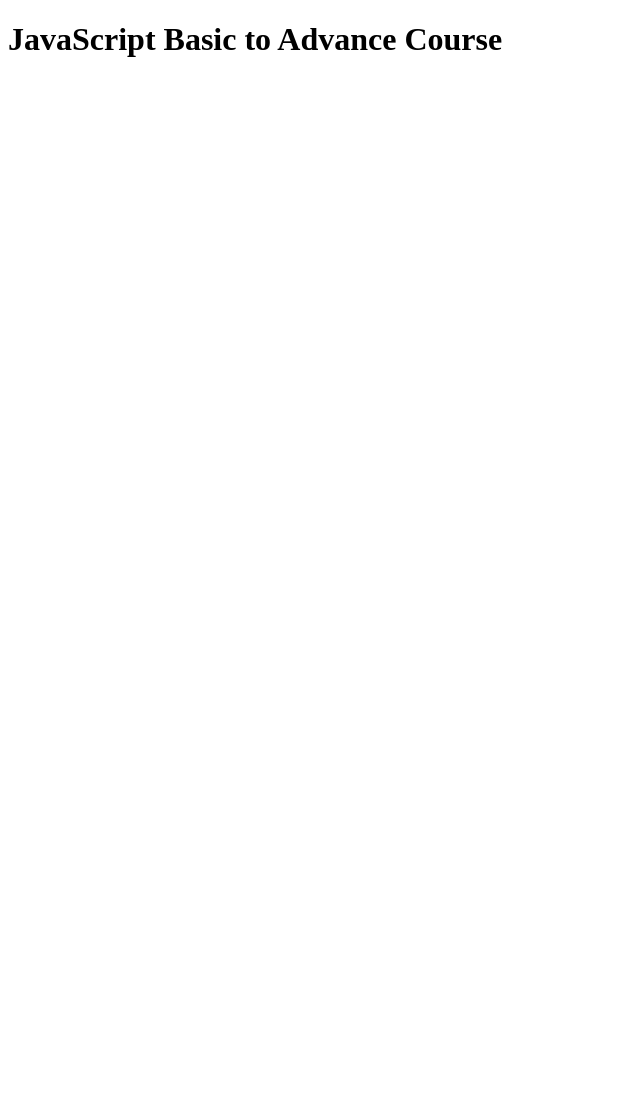
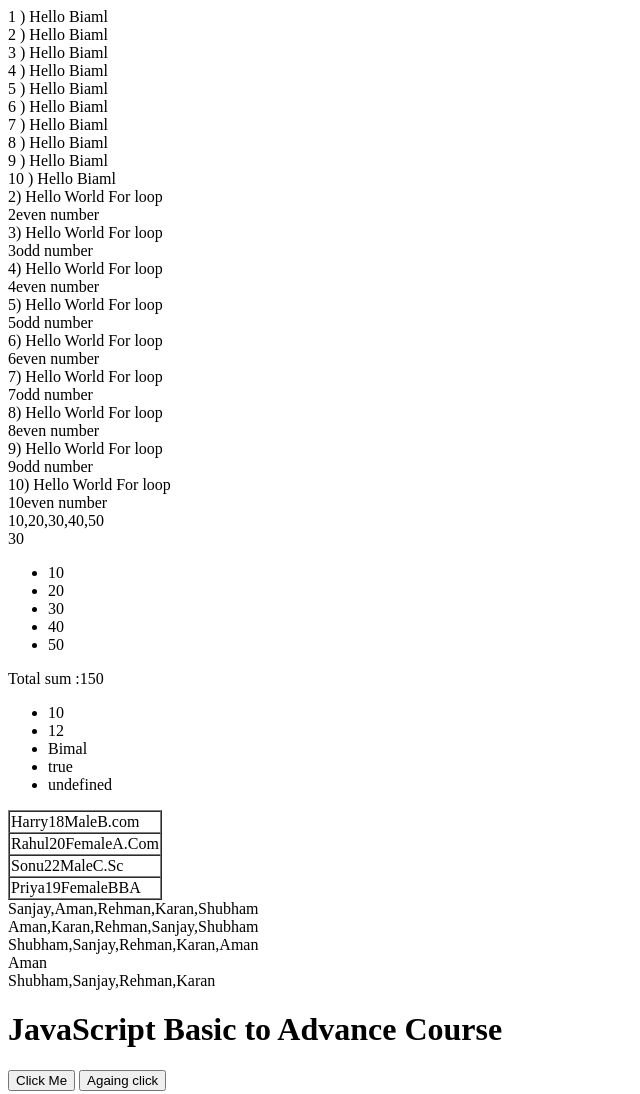
Before and after one commit to Bimalyadav9159/Javascript_Course, a plain HTML site: page index.html in a window 1280 px wide. Shown: the whole page, without its empty margins (0-640 px from the left). Before the commit the page ends 800 px from the top, so only its background shows below. Drawn offline with Linux system fonts and the light colour scheme.

Commit message:
Added array function

```diff
--- a/index.html
+++ b/index.html
@@ -11,6 +11,8 @@
 </head>
 <body>
     <h1>JavaScript Basic to Advance Course</h1>
+   <button onclick="hello()">Click Me</button>
+   <button oncontextmenu="hello()">Againg click</button>
 
 </body>
 </html>
--- a/introduction3.js
+++ b/introduction3.js
@@ -0,0 +1,121 @@
+// Javascript Basic event
+function hello(){
+    alert("Hello Everyone")
+}
+
+var a = 1;
+while(a <= 10){
+    document.write( a + " ) Hello Biaml<br>");
+    a = a+1;
+}
+/*
+var b = 1;
+document.write("<ul>");
+while(b <= 10 ){
+    document.write("<li>Hello Yahoo baba </li>");
+    b = b+1;
+
+}
+document.write("</ul>");
+*/
+
+// Example  *  for loop
+
+for(let b = 2; b <= 10; b++){
+    document.write( b + ") Hello World For loop <br>" );
+    if(b%2 == 0){
+        document.write(b + 'even number <br>');
+    }else{
+        document.write(b + 'odd number <br>' );
+    }
+}
+
+//Nested loop
+/*
+for (let c =1; c<=100; c= c+10){
+
+    for(let d = c; d< c+10; d++){
+       document.write(d + " ");
+    }
+    document.write( "<br>");
+}
+*/
+
+/*for(var c = 1; c <= 5; c++){
+    for(var d=1; d<=c; d++){
+        document.write(d + " ");
+    }
+    document.write("<br>");
+}
+*/
+
+
+
+//Array
+
+var ary = [10,20,30,40,50];
+var sum = 0;
+document.write(ary);
+document.write("<br>");
+document.write(ary[2]);
+
+document.write("<ul>");
+for( var i= 0; i<=4; i++){
+    document.write("<li>" + ary[i] + "</li>");
+    sum = sum + ary[i];
+}
+document.write("</ul>");
+document.write("Total sum :" + sum);
+
+
+// Array Example
+ var ary1 = new Array();
+ ary1[0] = 10;
+ ary1[1] = 12;
+ ary1[2]= "Bimal";
+ ary1[3] = true;
+
+ document.write("<ul>");
+for( var i= 0; i<=4; i++){
+    document.write("<li>" + ary1[i] + "</li>");
+
+}
+document.write("</ul>");
+
+//Example take value from user
+/*var ary2 = new Array(3);
+for(var g = 0; g<3; g++){
+    ary2[g] = prompt("Enter the value : ");
+}
+document.write("<ul>");
+for( var i= 0; i<3; i++){
+    document.write("<li>" + ary2[i] + "</li>");
+
+}
+*/
+
+// Example Multidimasion array
+
+var ary3 = [
+    ["Harry", 18, "Male", "B.com"],
+    ["Rahul", 20, "Female","A.Com"],
+    ["Sonu", 22, "Male", "C.Sc"],
+    ["Priya", 19, "Female", "BBA"]
+];
+document.write("<table border='1px' cellspacing='0'>");
+for (var j = 0 ;j < ary3.length ; j++) {
+    document.write("<tr>")
+    for (var k = 0; k < ary3[j].length; k++){
+        document.write("<td>" + ary3[j][k] + "</td");
+    }
+    document.write("</tr>");
+}
+document.write("</table>");
+
+var ary4 = ["Sanjay", "Aman", "Rehman", "Karan"];
+ary4.push("Shubham"); //Adding element to end of array
+document.write(ary4 + "<br>");
+document.write(ary4.sort() + "<br>");
+document.write(ary4.reverse() + "<br>");
+document.write(ary4.pop() + "<br>");
+document.write(ary4 + "<br>");
```
Also changed, not shown: introduction.js (line endings or trailing spaces).
